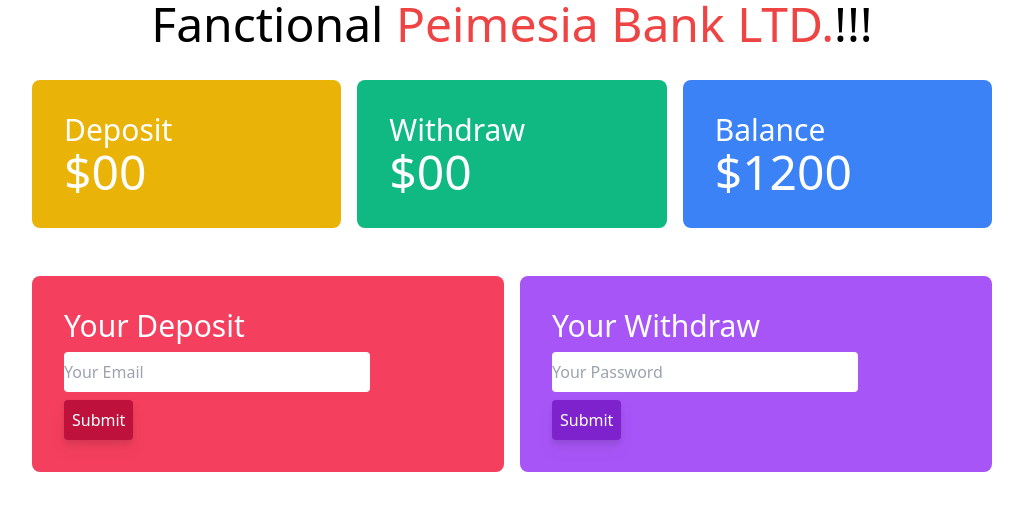
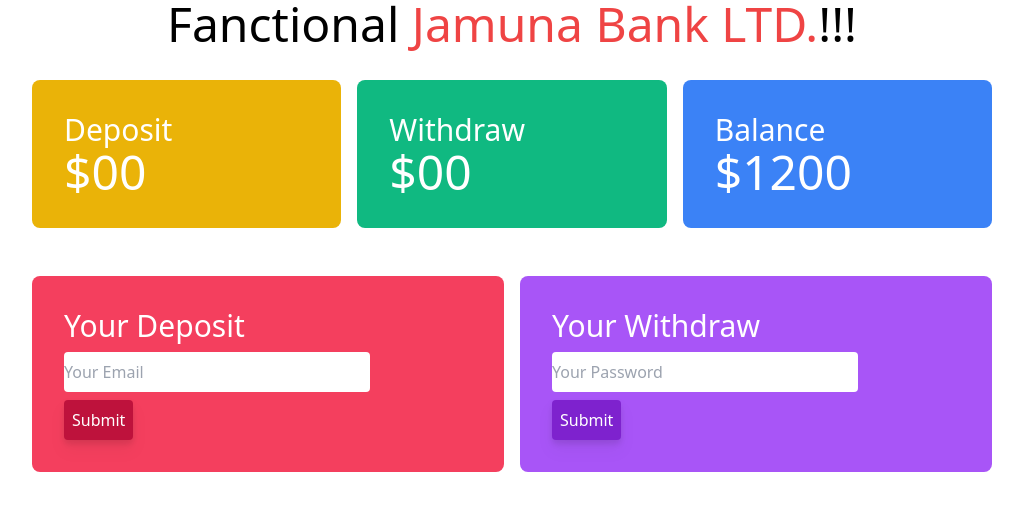
Before and after one commit to mehedihasan42/Bank-LTD., a plain HTML site: page index.html in a window 1280 px wide. Shown: the whole page, without its empty margins (128-1151 px from the left). Drawn offline with nearby package versions, Linux system fonts and the light colour scheme.

Commit message:
commited

```diff
--- a/index.html
+++ b/index.html
@@ -4,12 +4,12 @@
     <meta charset="UTF-8">
     <meta http-equiv="X-UA-Compatible" content="IE=edge">
     <meta name="viewport" content="width=device-width, initial-scale=1.0">
-    <title>Factional Primesia Bank LTD.</title>
+    <title>Factional Jamuna Bank LTD.</title>
     <script src="https://cdn.tailwindcss.com"></script>
 </head>
 <body>
     <header>
-       <h1 class="text-5xl text-center"> Fanctional <span class="text-red-500 text-medium">Peimesia Bank LTD.</span>!!!</h1>
+       <h1 class="text-5xl text-center"> Fanctional <span class="text-red-500 text-medium">Jamuna Bank LTD.</span>!!!</h1>
     </header>
     <main>
         <section class="mt-8">
```
